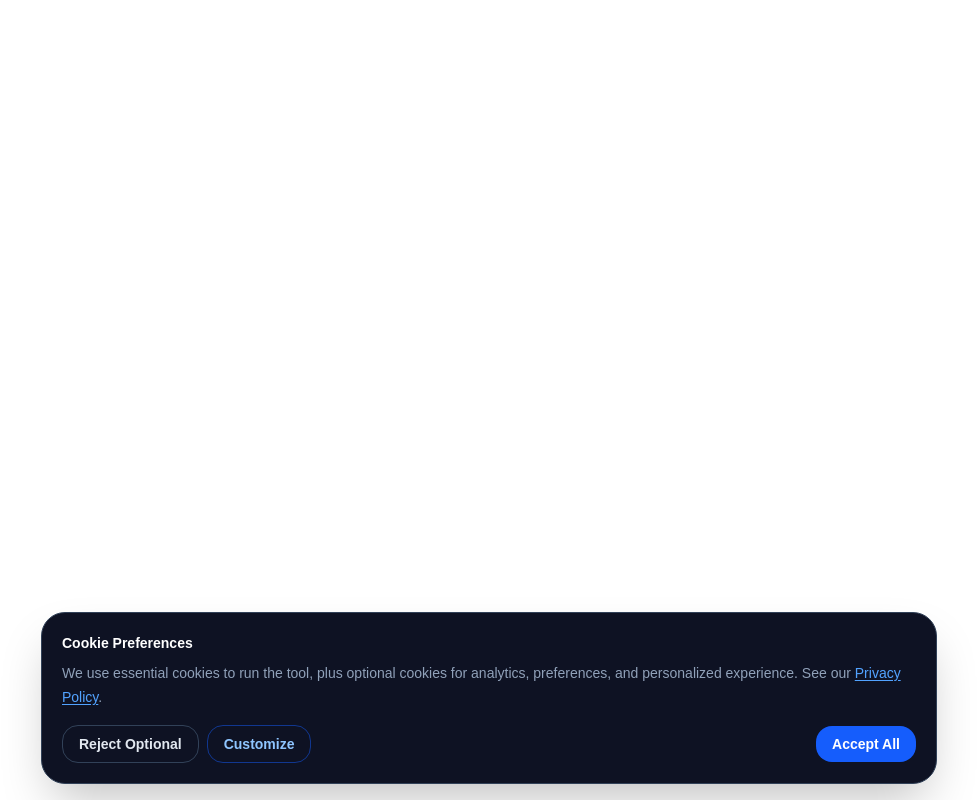
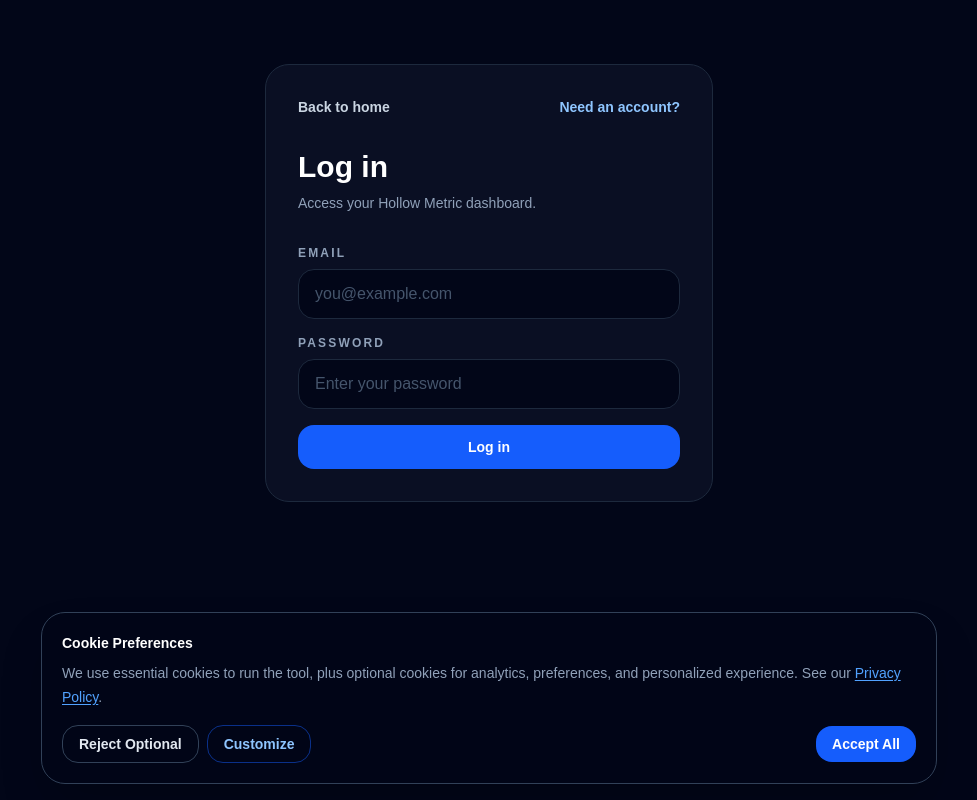
Before and after one commit to crimsoncloudgames/hollow-metric, a Next.js app: page /login in a window 1280 px wide. Before the commit this address had no page. Shown: the whole page, without its empty margins (151-1128 px from the left). Built offline with nearby package versions, Linux system fonts and the light colour scheme; no server answers.

Commit message:
brought back buttons so that we can test password recovery and auth recovery

```diff
--- a/app/dashboard/budgeter/page.tsx
+++ b/app/dashboard/budgeter/page.tsx
@@ -190,7 +190,7 @@
   // TODO(security): Resolve tier from trusted billing state server-side; do not trust client-selected tier in production.
   const [subscriptionTier] = useState<SubscriptionTier>("starter");
   const isPaidTier = subscriptionTier !== "starter";
-  const activeProjectLimit = subscriptionTier === "launch-planner" ? "1" : "0";
+  const currentPlanLabel = subscriptionTier === "launch-planner" ? "Launch Planner" : "Starter";
 
   // Expense inputs - customizable list
   const [expenses, setExpenses] = useState<ExpenseRow[]>([
@@ -380,23 +380,23 @@
           Project Limits by Plan
         </p>
         <div className="mb-4 grid grid-cols-1 gap-2 md:max-w-xs">
-          <p className="text-[11px] text-slate-500">Current plan: Starter (billing integration in progress).</p>
-          <p className="text-[11px] text-slate-600">
-            Placeholder enforcement hook: active project limit for this view is {activeProjectLimit}.
+          <p className="text-base font-bold text-slate-200">
+            <span className="text-slate-400">Current plan:</span>{" "}
+            <span className="text-white">{currentPlanLabel}</span>
           </p>
         </div>
         <div className="grid grid-cols-1 md:grid-cols-3 gap-3 text-[11px]">
           <div>
             <p className="font-semibold text-slate-400">Starter</p>
-            <p className="text-slate-600">Explore the calculator</p>
+            <p className="text-slate-600">Starter includes calculator access only</p>
           </div>
           <div>
             <p className="font-semibold text-slate-400">Launch Planner</p>
-            <p className="text-slate-600">1 active project budget</p>
+            <p className="text-slate-600">Launch Planner includes 1 active project budget</p>
           </div>
           <div>
             <p className="font-semibold text-slate-400">More Plans</p>
-            <p className="text-slate-600">Coming soon</p>
+            <p className="text-slate-600">More plans coming soon</p>
           </div>
         </div>
       </div>
--- a/app/login/page.tsx
+++ b/app/login/page.tsx
@@ -1,14 +1,119 @@
 "use client";
 
-import { useEffect } from "react";
+import Link from "next/link";
 import { useRouter } from "next/navigation";
+import { useMemo, useState } from "react";
+import { createClient } from "@/utils/supabase/client";
+import { missingSupabaseClientEnvMessage } from "@/utils/supabase/client";
 
 export default function LoginPage() {
   const router = useRouter();
+  const [email, setEmail] = useState("");
+  const [password, setPassword] = useState("");
+  const [isSubmitting, setIsSubmitting] = useState(false);
+  const [error, setError] = useState<string | null>(null);
+  const [info, setInfo] = useState<string | null>(null);
 
-  useEffect(() => {
-    router.replace("/landing");
-  }, [router]);
+  const nextPath = useMemo(() => {
+    if (typeof window === "undefined") {
+      return "/dashboard";
+    }
 
-  return null;
+    const candidate = new URLSearchParams(window.location.search).get("next");
+    if (!candidate || !candidate.startsWith("/") || candidate.startsWith("//")) {
+      return "/dashboard";
+    }
+
+    return candidate;
+  }, []);
+
+  const handleSubmit = async (event: React.FormEvent<HTMLFormElement>) => {
+    event.preventDefault();
+    setError(null);
+    setInfo(null);
+
+    const supabase = createClient();
+    if (!supabase) {
+      setError(missingSupabaseClientEnvMessage);
+      return;
+    }
+
+    setIsSubmitting(true);
+    const { error: signInError } = await supabase.auth.signInWithPassword({
+      email: email.trim(),
+      password,
+    });
+    setIsSubmitting(false);
+
+    if (signInError) {
+      setError(signInError.message);
+      return;
+    }
+
+    setInfo("Signed in successfully. Redirecting...");
+    router.push(nextPath);
+  };
+
+  return (
+    <main className="min-h-screen bg-slate-950 px-4 py-16 text-slate-100 sm:px-6 lg:px-8">
+      <div className="mx-auto max-w-md rounded-3xl border border-slate-800 bg-slate-900/60 p-8">
+        <div className="mb-8 flex items-center justify-between">
+          <Link href="/landing" className="text-sm font-semibold text-slate-300 transition hover:text-blue-400">
+            Back to home
+          </Link>
+          <Link href="/signup" className="text-sm font-semibold text-blue-300 transition hover:text-blue-200">
+            Need an account?
+          </Link>
+        </div>
+
+        <h1 className="text-3xl font-black text-white">Log in</h1>
+        <p className="mt-2 text-sm text-slate-400">Access your Hollow Metric dashboard.</p>
+
+        <form className="mt-8 space-y-4" onSubmit={handleSubmit}>
+          <div>
+            <label htmlFor="login-email" className="mb-2 block text-xs font-bold uppercase tracking-[0.18em] text-slate-400">
+              Email
+            </label>
+            <input
+              id="login-email"
+              type="email"
+              autoComplete="email"
+              value={email}
+              onChange={(event) => setEmail(event.target.value)}
+              required
+              className="w-full rounded-2xl border border-slate-800 bg-slate-950 px-4 py-3 text-white placeholder-slate-600 focus:border-blue-600/50 focus:outline-none focus:ring-1 focus:ring-blue-600/30"
+              placeholder="you@example.com"
+            />
+          </div>
+
+          <div>
+            <label htmlFor="login-password" className="mb-2 block text-xs font-bold uppercase tracking-[0.18em] text-slate-400">
+              Password
+            </label>
+            <input
+              id="login-password"
+              type="password"
+              autoComplete="current-password"
+              value={password}
+              onChange={(event) => setPassword(event.target.value)}
+              required
+              className="w-full rounded-2xl border border-slate-800 bg-slate-950 px-4 py-3 text-white placeholder-slate-600 focus:border-blue-600/50 focus:outline-none focus:ring-1 focus:ring-blue-600/30"
+              placeholder="Enter your password"
+            />
+          </div>
+
+          {error && <p className="text-sm text-rose-300">{error}</p>}
+          {info && <p className="text-sm text-emerald-300">{info}</p>}
+
+          <button
+            type="submit"
+            disabled={isSubmitting}
+            className="w-full rounded-2xl bg-blue-600 px-5 py-3 text-sm font-semibold text-white transition hover:bg-blue-500 disabled:cursor-not-allowed disabled:bg-slate-700"
+          >
+            {isSubmitting ? "Logging in..." : "Log in"}
+          </button>
+        </form>
+      </div>
+    </main>
+  );
 }
--- a/app/signup/page.tsx
+++ b/app/signup/page.tsx
@@ -1,14 +1,107 @@
 "use client";
 
-import { useEffect } from "react";
+import Link from "next/link";
 import { useRouter } from "next/navigation";
+import { useState } from "react";
+import { createClient } from "@/utils/supabase/client";
+import { missingSupabaseClientEnvMessage } from "@/utils/supabase/client";
 
 export default function SignUpPage() {
   const router = useRouter();
+  const [email, setEmail] = useState("");
+  const [password, setPassword] = useState("");
+  const [isSubmitting, setIsSubmitting] = useState(false);
+  const [error, setError] = useState<string | null>(null);
+  const [info, setInfo] = useState<string | null>(null);
 
-  useEffect(() => {
-    router.replace("/landing");
-  }, [router]);
+  const handleSubmit = async (event: React.FormEvent<HTMLFormElement>) => {
+    event.preventDefault();
+    setError(null);
+    setInfo(null);
 
-  return null;
+    const supabase = createClient();
+    if (!supabase) {
+      setError(missingSupabaseClientEnvMessage);
+      return;
+    }
+
+    setIsSubmitting(true);
+    const { error: signUpError } = await supabase.auth.signUp({
+      email: email.trim(),
+      password,
+    });
+    setIsSubmitting(false);
+
+    if (signUpError) {
+      setError(signUpError.message);
+      return;
+    }
+
+    setInfo("Account created. Check your email for confirmation if prompted.");
+    router.push("/login");
+  };
+
+  return (
+    <main className="min-h-screen bg-slate-950 px-4 py-16 text-slate-100 sm:px-6 lg:px-8">
+      <div className="mx-auto max-w-md rounded-3xl border border-slate-800 bg-slate-900/60 p-8">
+        <div className="mb-8 flex items-center justify-between">
+          <Link href="/landing" className="text-sm font-semibold text-slate-300 transition hover:text-blue-400">
+            Back to home
+          </Link>
+          <Link href="/login" className="text-sm font-semibold text-blue-300 transition hover:text-blue-200">
+            Already have an account?
+          </Link>
+        </div>
+
+        <h1 className="text-3xl font-black text-white">Sign up</h1>
+        <p className="mt-2 text-sm text-slate-400">Create your Hollow Metric account.</p>
+
+        <form className="mt-8 space-y-4" onSubmit={handleSubmit}>
+          <div>
+            <label htmlFor="signup-email" className="mb-2 block text-xs font-bold uppercase tracking-[0.18em] text-slate-400">
+              Email
+            </label>
+            <input
+              id="signup-email"
+              type="email"
+              autoComplete="email"
+              value={email}
+              onChange={(event) => setEmail(event.target.value)}
+              required
+              className="w-full rounded-2xl border border-slate-800 bg-slate-950 px-4 py-3 text-white placeholder-slate-600 focus:border-blue-600/50 focus:outline-none focus:ring-1 focus:ring-blue-600/30"
+              placeholder="you@example.com"
+            />
+          </div>
+
+          <div>
+            <label htmlFor="signup-password" className="mb-2 block text-xs font-bold uppercase tracking-[0.18em] text-slate-400">
+              Password
+            </label>
+            <input
+              id="signup-password"
+              type="password"
+              autoComplete="new-password"
+              value={password}
+              onChange={(event) => setPassword(event.target.value)}
+              required
+              minLength={6}
+              className="w-full rounded-2xl border border-slate-800 bg-slate-950 px-4 py-3 text-white placeholder-slate-600 focus:border-blue-600/50 focus:outline-none focus:ring-1 focus:ring-blue-600/30"
+              placeholder="Create a password"
+            />
+          </div>
+
+          {error && <p className="text-sm text-rose-300">{error}</p>}
+          {info && <p className="text-sm text-emerald-300">{info}</p>}
+
+          <button
+            type="submit"
+            disabled={isSubmitting}
+            className="w-full rounded-2xl bg-blue-600 px-5 py-3 text-sm font-semibold text-white transition hover:bg-blue-500 disabled:cursor-not-allowed disabled:bg-slate-700"
+          >
+            {isSubmitting ? "Creating account..." : "Create account"}
+          </button>
+        </form>
+      </div>
+    </main>
+  );
 }
--- a/proxy.ts
+++ b/proxy.ts
@@ -20,11 +20,6 @@
 
   const pathname = request.nextUrl.pathname;
   const isDashboardRoute = pathname.startsWith("/dashboard");
-  const isAuthCallbackRoute = pathname.startsWith("/auth/");
-
-  if (isAuthCallbackRoute) {
-    return NextResponse.redirect(new URL("/landing", request.url));
-  }
 
   const {
     data: { user },
```
Also changed, not shown: app/landing/page.tsx (+12 -12 lines).
